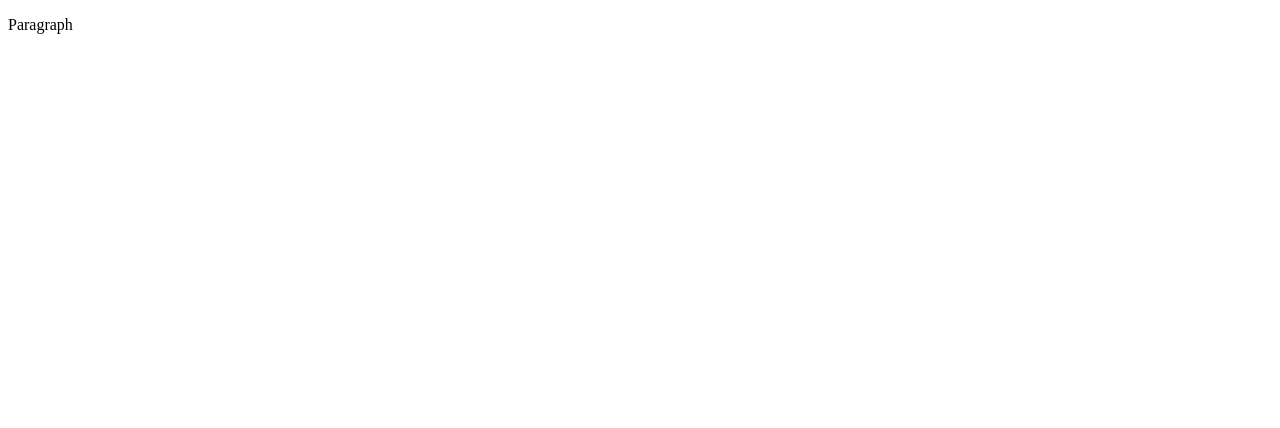
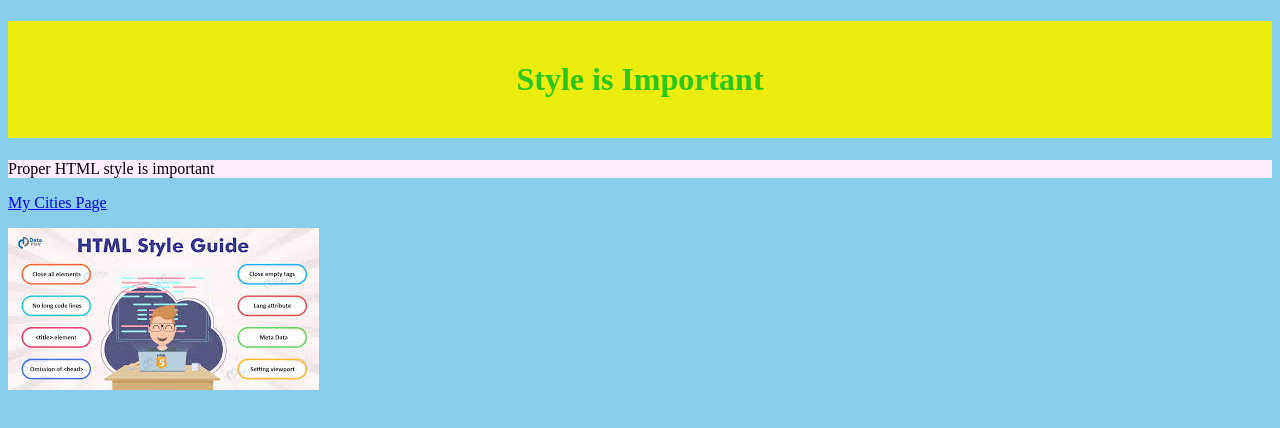
Before and after one commit to ICD2O-Programming-NebiyuD/Unit1-03-HTML-Style, a plain HTML site: page index.html in a window 1280 px wide. Drawn offline with Linux system fonts and the light colour scheme.

Commit message:
added a website with pictures and words

```diff
--- a/index.html
+++ b/index.html
@@ -1,9 +1,27 @@
 <!DOCTYPE html>
-<html>
-  <head>
-    <title>Title</title>
-  </head>
-  <body>
-    <p>Paragraph</p>
-  </body>
+<html lang="en-ca">
+<head>
+  <meta charset="utf-8">
+  <meta name="description" content="My first web page, with proper style">
+  <meta name="keyword" content="immaculata, ics20">
+  <meta name="author" content="Sophie Student">
+  <meta name="viewport" content="width=device-width, initial-scale=1.0">
+  <title>My First Web Page with Proper Style</title>
+  <style>
+    #my-header {
+      background-color: rgb(236, 236, 16);
+      color: hsl(114, 77%, 44%);
+      padding: 40px;
+      text-align: center;
+    }
+  </style>
+</head>
+<body style="background-color:skyblue;">
+  <h1 id="my-header">Style is Important</h1>
+  <p style="background-color:#ffeeff;">Proper HTML style is important</p>
+  <p>
+    <a href="./cities.html">My Cities Page</a>
+  </p>
+  <img src="./images/HTML-style-guide.jpg" alt="HTML Style Guide">
+</body>
 </html>
```
Also changed, not shown: images/HTML-style-guide.jpg (added).
